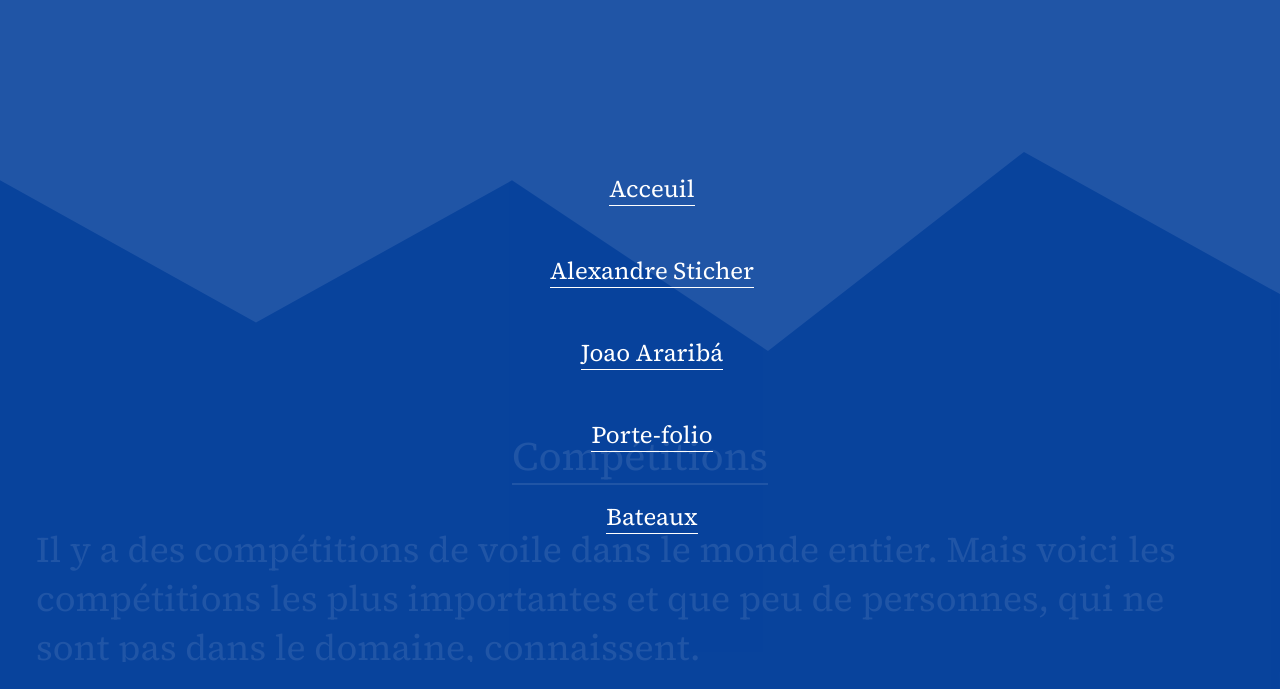
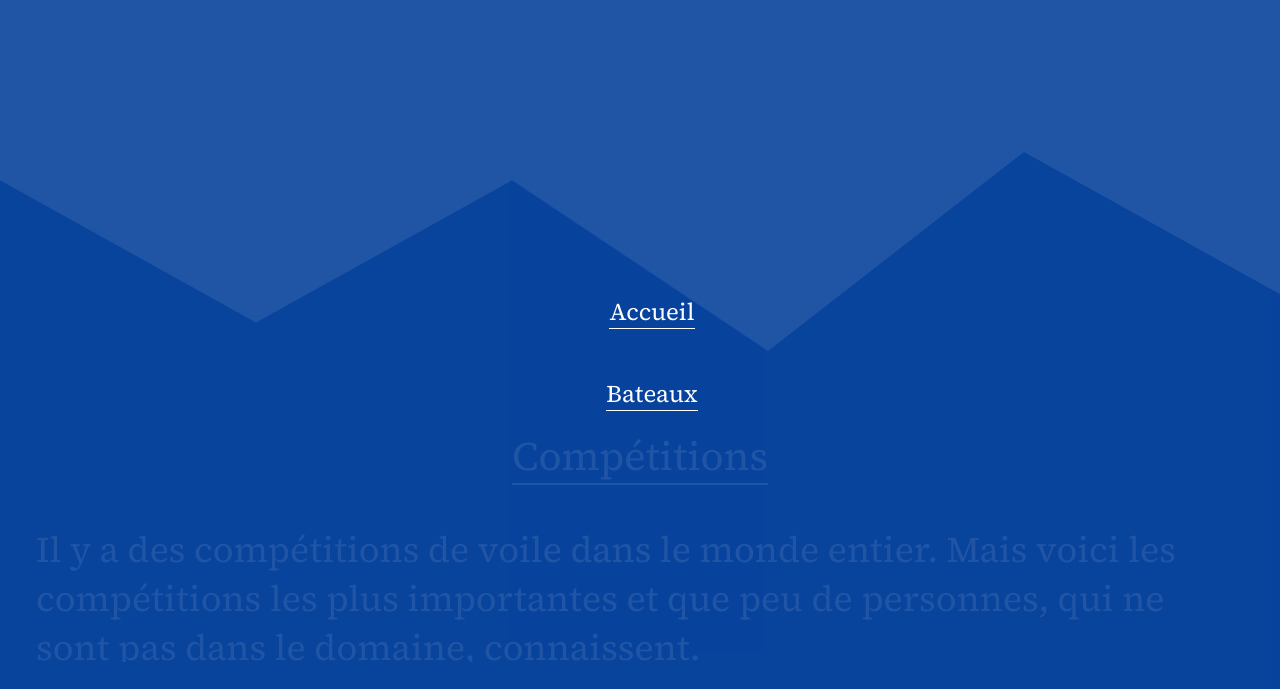
Before and after one commit to Joao-prrrr/projetPHP, a plain HTML site: page competitions.html in a window 1280 px wide. Both pictures are taken after a click on the element 1230 px from the left and 45 px from the top of the page. Shown: the part 111-800 px from the top of the page. Drawn offline with nearby package versions, Linux system fonts and the light colour scheme; a web font is replaced by a local one.

Commit message:
adding corrections

```diff
--- a/competitions.html
+++ b/competitions.html
@@ -30,10 +30,8 @@
 
         <nav id="menu">
             <ul>
-                <li><a href="index.html">Acceuil</a></li>
-                <li><a href="page-alex.html">Alexandre Sticher</a></li>
-                <li><a href="page-joao.html">Joao Araribá</a></li>
-                <li><a href="galerie.html">Porte-folio</a></li>
+                <li><a href="index.html">Accueil</a></li>
+
                 <li><a href="galerieBateaux.html">Bateaux</a></li>
             </ul>
         </nav>
```
Also changed, not shown: galerieBateaux.html (+0 -3 lines), index.html (+0 -4 lines), quiz.html (+2 -2 lines), 1 other file.
